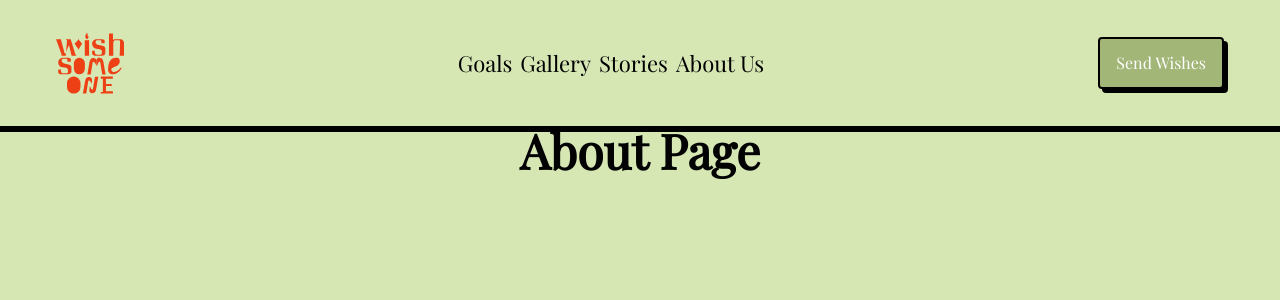
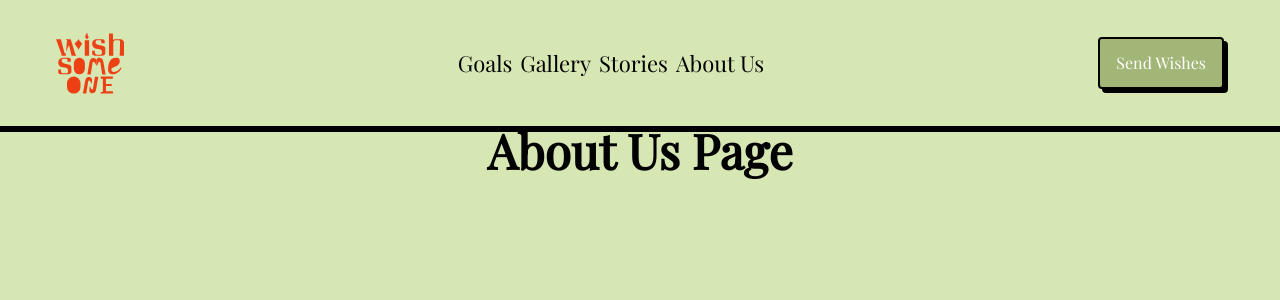
Before and after one commit to Timothy-Achonu/Wish-someone, a Next.js app: page /about in a window 1280 px wide. Shown: the top 300 px of the page. Built offline with nearby package versions, Linux system fonts and the light colour scheme.

Commit message:
regular code maintenance

```diff
--- a/src/app/(landing-pages)/about/page.tsx
+++ b/src/app/(landing-pages)/about/page.tsx
@@ -3,7 +3,7 @@ import Heading from '@/components/atoms/Heading'
 function page() {
   return (
     <section>
-      <Heading className='text-center'>About Page</Heading>
+      <Heading className='text-center'>About Us Page</Heading>
     </section>
   )
 }
```
